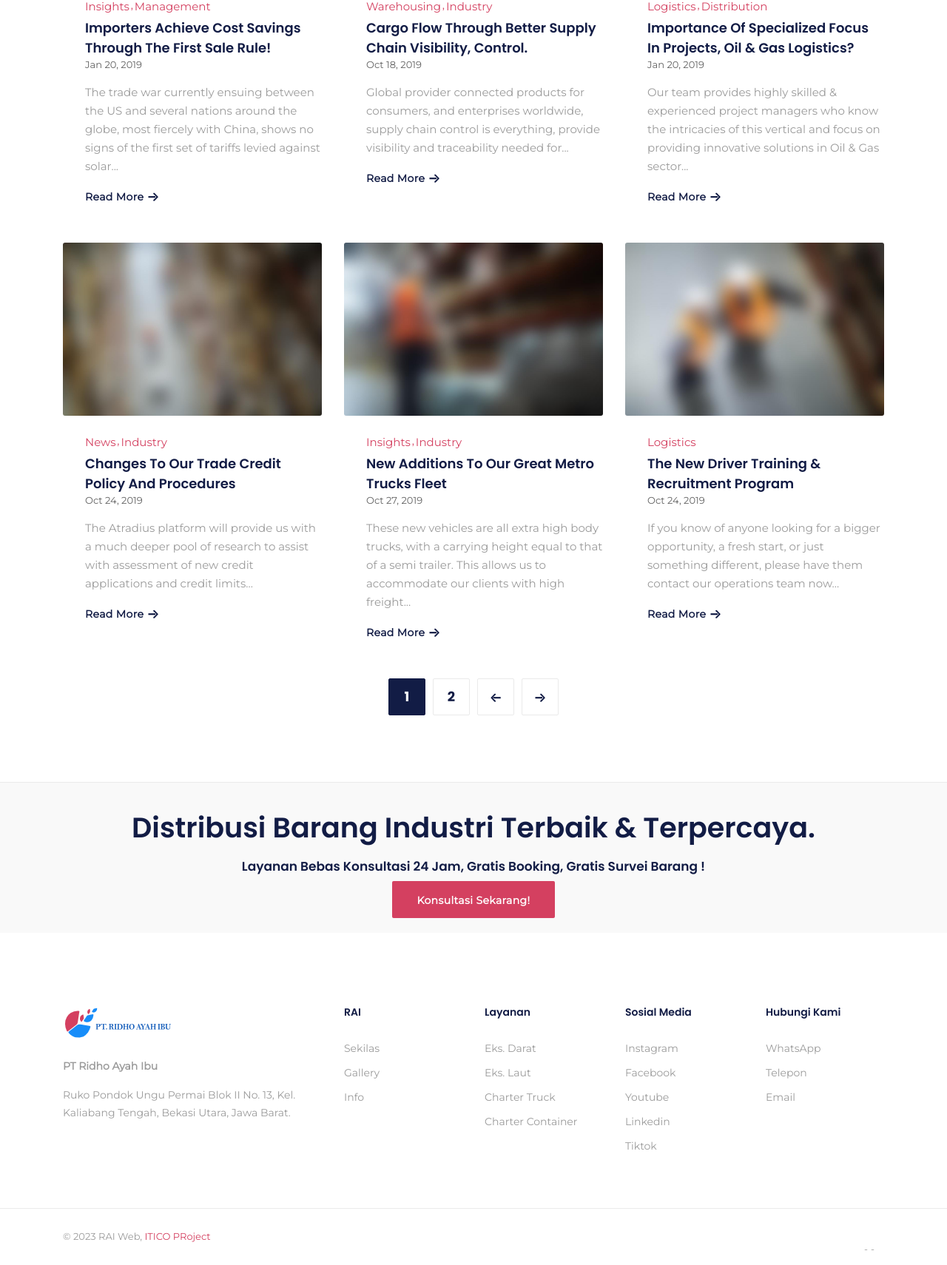
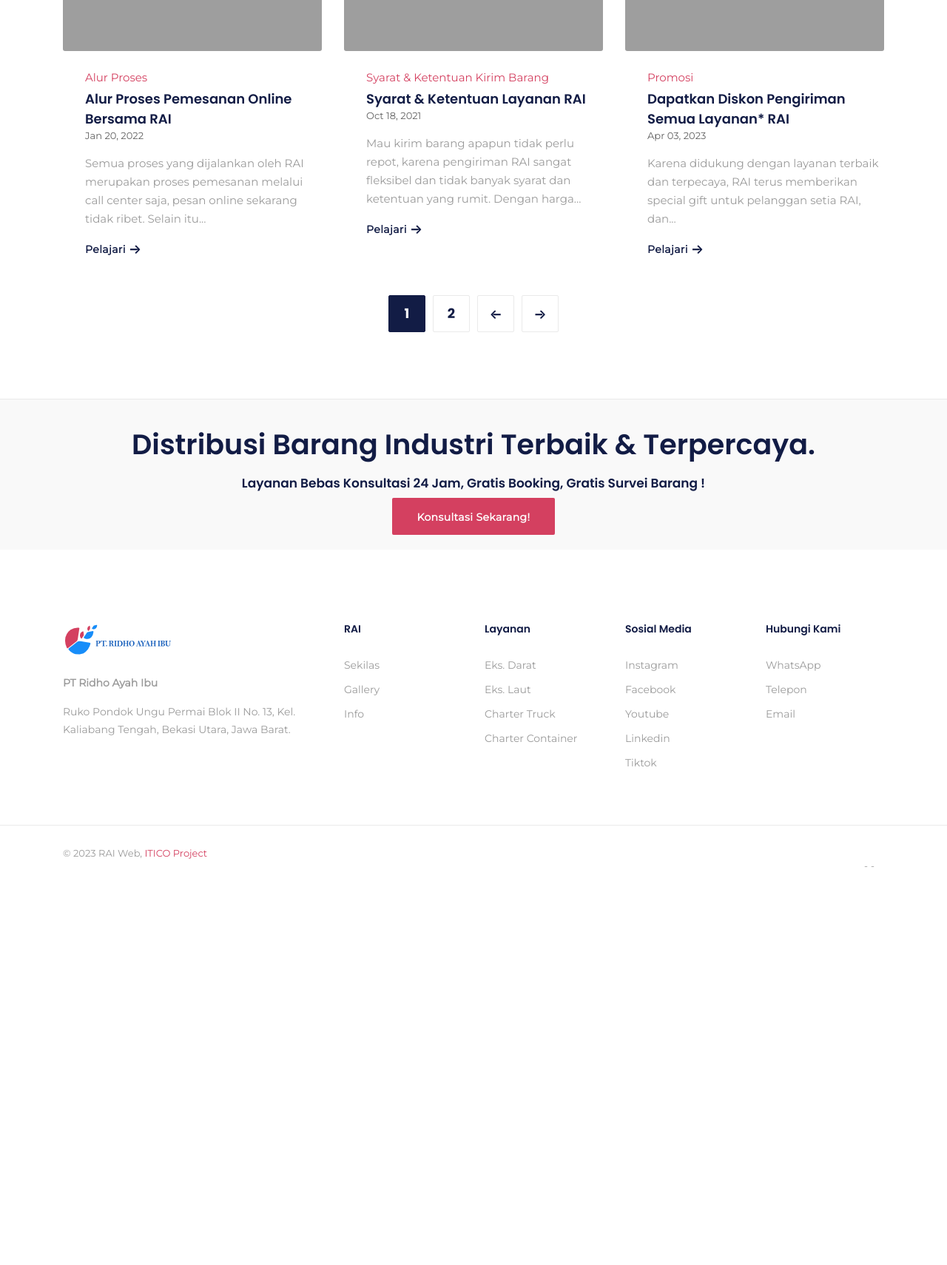
Before and after one commit to brilyanhidayat/rai, a PHP site: page /blog-grid.php in a window 1280 px wide. Shown: the part 1029-2739 px from the top of the page at 74% size. After the commit the page ends 2201 px from the top, so only its background shows below. Run offline with PHP 8.4, Linux system fonts and the light colour scheme; some web fonts are replaced; grey boxes are pictures that could not be loaded.

Commit message:
update info GAAAS

```diff
--- a/blog-grid.php
+++ b/blog-grid.php
@@ -6,14 +6,9 @@
       <div class="bg-img"><img src="assets/images/page-titles/14.jpg" alt="background"></div>
       <div class="container">
         <div class="row">
-          <div class="col-sm-12 col-md-12 col-lg-12">
-            <h1 class="pagetitle__heading">Our Blog</h1>
-            <nav aria-label="breadcrumb">
-              <ol class="breadcrumb">
-                <li class="breadcrumb-item"><a href="index.html">Home</a></li>
-                <li class="breadcrumb-item active" aria-current="page">Our Blog</li>
-              </ol>
-            </nav>
+          <div class="col-sm-8 col-md-8 col-lg-8">
+            <h1 class="pagetitle__heading">Media Informasi Umum yang Wajib Anda Ketahui !</h1>
+
           </div><!-- /.col-lg-12 -->
         </div><!-- /.row -->
       </div><!-- /.container -->
@@ -36,16 +31,15 @@
               <div class="blog__content">
                 <div class="blog__meta">
                   <div class="blog__meta-cat">
-                    <a href="#">Insights</a><a href="#">Management</a>
+                    <a href="#">Alur Proses</a>
                   </div><!-- /.blog-meta-cat -->
                 </div><!-- /.blog-meta -->
-                <h4 class="blog__title"><a href="#">Importers achieve cost savings through the First Sale rule!</a></h4>
-                <span class="blog__meta-date">Jan 20, 2019</span>
-                <p class="blog__desc">The trade war currently ensuing between the US and several nations around the
-                  globe, most fiercely with China, shows no signs of the first set of tariffs levied against solar...
+                <h4 class="blog__title"><a href="#">Alur Proses Pemesanan Online bersama RAI</a></h4>
+                <span class="blog__meta-date">Jan 20, 2022</span>
+                <p class="blog__desc">Semua proses yang dijalankan oleh RAI merupakan proses pemesanan melalui call center saja, pesan online sekarang tidak ribet. Selain itu...
                 </p>
                 <a href="#" class="btn btn__secondary btn__link">
-                  <span>Read More</span><i class="icon-arrow-right"></i>
+                  <span>Pelajari</span><i class="icon-arrow-right"></i>
                 </a>
               </div><!-- /.entry-content -->
             </div><!-- /.blog-item -->
@@ -61,15 +55,14 @@
               <div class="blog__content">
                 <div class="blog__meta">
                   <div class="blog__meta-cat">
-                    <a href="#">Warehousing</a><a href="#">Industry</a>
+                    <a href="#">Syarat & Ketentuan Kirim Barang</a>
                   </div><!-- /.blog-meta-cat -->
                 </div><!-- /.blog-meta -->
-                <h4 class="blog__title"><a href="#">Cargo flow through better supply chain visibility, control.</a></h4>
-                <span class="blog__meta-date">Oct 18, 2019</span>
-                <p class="blog__desc">Global provider connected products for consumers, and enterprises worldwide,
-                  supply chain control is everything, provide visibility and traceability needed for...</p>
+                <h4 class="blog__title"><a href="#">Syarat & Ketentuan Layanan RAI</a></h4>
+                <span class="blog__meta-date">Oct 18, 2021</span>
+                <p class="blog__desc">Mau kirim barang apapun tidak perlu repot, karena pengiriman RAI sangat fleksibel dan tidak banyak syarat dan ketentuan yang rumit. Dengan harga...</p>
                 <a href="#" class="btn btn__secondary btn__link">
-                  <span>Read More</span><i class="icon-arrow-right"></i>
+                  <span>Pelajari</span><i class="icon-arrow-right"></i>
                 </a>
               </div><!-- /.entry-content -->
             </div><!-- /.blog-item -->
@@ -85,92 +78,21 @@
               <div class="blog__content">
                 <div class="blog__meta">
                   <div class="blog__meta-cat">
-                    <a href="#">Logistics</a><a href="#">Distribution</a>
+                    <a href="#">Promosi</a>
                   </div><!-- /.blog-meta-cat -->
                 </div><!-- /.blog-meta -->
-                <h4 class="blog__title"><a href="#">Importance of specialized focus in Projects, Oil & Gas
-                    Logistics?</a></h4>
-                <span class="blog__meta-date">Jan 20, 2019</span>
-                <p class="blog__desc">Our team provides highly skilled & experienced project managers who know the
-                  intricacies of this vertical and focus on providing innovative solutions in Oil & Gas sector...</p>
+                <h4 class="blog__title"><a href="#">Dapatkan Diskon Pengiriman semua Layanan* RAI</a></h4>
+                <span class="blog__meta-date">Apr 03, 2023</span>
+                <p class="blog__desc">Karena didukung dengan layanan terbaik dan terpecaya, RAI terus memberikan special gift untuk pelanggan setia RAI, dan...</p>
                 <a href="#" class="btn btn__secondary btn__link">
-                  <span>Read More</span><i class="icon-arrow-right"></i>
+                  <span>Pelajari</span><i class="icon-arrow-right"></i>
                 </a>
               </div><!-- /.entry-content -->
             </div><!-- /.blog-item -->
           </div><!-- /.col-lg-4 -->
-          <!-- Blog Item #4 -->
-          <div class="col-sm-12 col-md-6 col-lg-4">
-            <div class="blog-item">
-              <div class="blog__img">
-                <a href="#">
-                  <img src="assets/images/blog/grid/4.jpg" alt="blog image">
-                </a>
-              </div><!-- /.entry-img -->
-              <div class="blog__content">
-                <div class="blog__meta">
-                  <div class="blog__meta-cat">
-                    <a href="#">News</a><a href="#">Industry</a>
-                  </div><!-- /.blog-meta-cat -->
-                </div><!-- /.blog-meta -->
-                <h4 class="blog__title"><a href="#">Changes to our Trade Credit Policy and Procedures</a></h4>
-                <span class="blog__meta-date">Oct 24, 2019</span>
-                <p class="blog__desc">The Atradius platform will provide us with a much deeper pool of research to
-                  assist with assessment of new credit applications and credit limits...</p>
-                <a href="#" class="btn btn__secondary btn__link">
-                  <span>Read More</span><i class="icon-arrow-right"></i>
-                </a>
-              </div><!-- /.entry-content -->
-            </div><!-- /.blog-item -->
-          </div><!-- /.col-lg-4 -->
-          <!-- Blog Item #5 -->
-          <div class="col-sm-12 col-md-6 col-lg-4">
-            <div class="blog-item">
-              <div class="blog__img">
-                <a href="#">
-                  <img src="assets/images/blog/grid/5.jpg" alt="blog image">
-                </a>
-              </div><!-- /.entry-img -->
-              <div class="blog__content">
-                <div class="blog__meta">
-                  <div class="blog__meta-cat">
-                    <a href="#">Insights</a><a href="#">Industry</a>
-                  </div><!-- /.blog-meta-cat -->
-                </div><!-- /.blog-meta -->
-                <h4 class="blog__title"><a href="#">New Additions to our great Metro trucks Fleet</a></h4>
-                <span class="blog__meta-date">Oct 27, 2019</span>
-                <p class="blog__desc">These new vehicles are all extra high body trucks, with a carrying height equal to
-                  that of a semi trailer. This allows us to accommodate our clients with high freight...</p>
-                <a href="#" class="btn btn__secondary btn__link">
-                  <span>Read More</span><i class="icon-arrow-right"></i>
-                </a>
-              </div><!-- /.entry-content -->
-            </div><!-- /.blog-item -->
-          </div><!-- /.col-lg-4 -->
-          <!-- Blog Item #6 -->
-          <div class="col-sm-12 col-md-6 col-lg-4">
-            <div class="blog-item">
-              <div class="blog__img">
-                <a href="#">
-                  <img src="assets/images/blog/grid/6.jpg" alt="blog image">
-                </a>
-              </div><!-- /.entry-img -->
-              <div class="blog__content">
-                <div class="blog__meta">
-                  <div class="blog__meta-cat">
-                    <a href="#">Logistics</a>
-                  </div><!-- /.blog-meta-cat -->
-                </div><!-- /.blog-meta -->
-                <h4 class="blog__title"><a href="#">The new Driver Training & Recruitment Program</a></h4>
-                <span class="blog__meta-date">Oct 24, 2019</span>
-                <p class="blog__desc">If you know of anyone looking for a bigger opportunity, a fresh start, or just
-                  something different, please have them contact our operations team now...</p>
-                <a href="#" class="btn btn__secondary btn__link">
-                  <span>Read More</span><i class="icon-arrow-right"></i>
-                </a>
-              </div><!-- /.entry-content -->
-            </div><!-- /.blog-item -->
-          </div><!-- /.col-lg-4 -->
+
+
+
         </div><!-- /.row -->
         <div class="row">
           <div class="col-sm-12 col-md-12 col-lg-12">
--- a/footer.php
+++ b/footer.php
@@ -95,7 +95,7 @@
             <div class="col-sm-12 col-md-6 col-lg-6">
               <div class="footer__copyright">
                 <span>&copy; 2023 RAI Web,</span>
-                <a href="http://themeforest.net/user/7oroof">ITICO PRoject</a>
+                <a href="http://themeforest.net/user/7oroof">ITICO Project</a>
               </div><!-- /.Footer-copyright -->
             </div><!-- /.col-lg-6 -->
             <div class="col-sm-12 col-md-6 col-lg-6">
```
